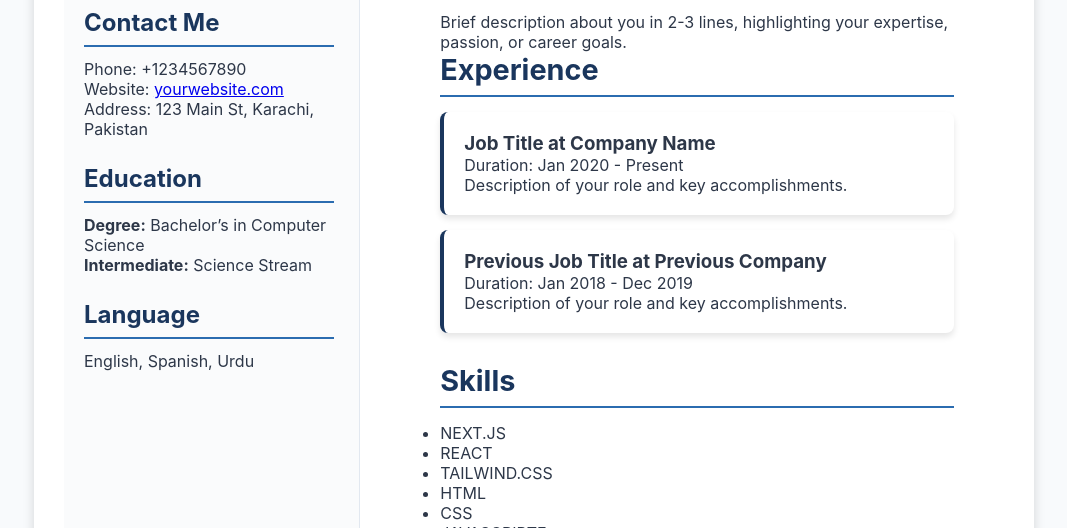
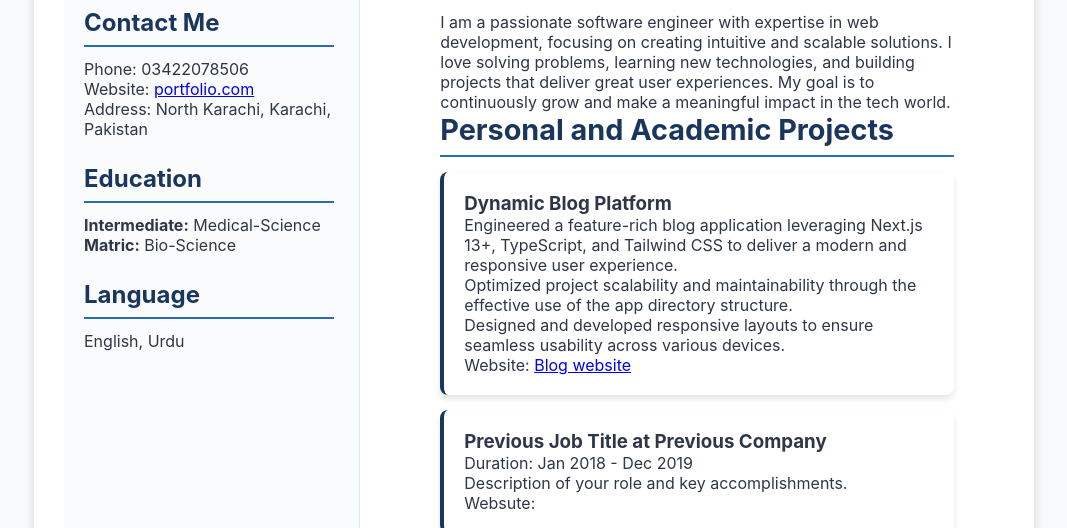
Before and after one commit to Areeba-irfan-Github-account/milestone-hackathon-1-2, a plain HTML site: page index.html in a window 1280 px wide. Shown: the part 272-800 px from the top of the page, without its empty margins (106-1173 px from the left). Drawn offline with Linux system fonts and the light colour scheme.

Commit message:
Update index.html

```diff
--- a/index.html
+++ b/index.html
@@ -4,7 +4,7 @@
 <head>
     <meta charset="UTF-8">
     <meta name="viewport" content="width=device-width, initial-scale=1.0">
-    <title>Professional Resume</title>
+    <title>Professional Static Resume</title>
     <link rel="stylesheet" href="index.css">
 </head>
 
@@ -14,30 +14,30 @@
         <div class="left-column">
             <!-- Image Section -->
             <div class="image-container">
-                <img src="/profile.jpg" alt="Your Name">
+                <img src="/profile.jpg" alt="areeba irfan">
             </div>
 
             <!-- Contact Me Section -->
             <div class="section">
                 <h2>Contact Me</h2>
                 <div class="contact-me">
-                    <p>Phone: +1234567890</p>
-                    <p>Website: <a href="https://yourwebsite.com" target="_blank">yourwebsite.com</a></p>
-                    <p>Address: 123 Main St, Karachi, Pakistan</p>
+                    <p>Phone: 03422078506</p>
+                    <p>Website: <a href="https://my-portfolio-en6z7yssn-areebas-projects-c78f17cd.vercel.app/" target="_blank">portfolio.com</a></p>
+                    <p>Address: North Karachi, Karachi, Pakistan</p>
                 </div>
             </div>
 
             <!-- Education Section -->
             <div class="section education">
                 <h2>Education</h2>
-                <p><strong>Degree:</strong> Bachelor’s in Computer Science</p>
-                <p><strong>Intermediate:</strong> Science Stream</p>
+                <p><strong>Intermediate:</strong> Medical-Science </p>
+                <p><strong>Matric:</strong> Bio-Science</p>
             </div>
 
             <!-- Language Section -->
             <div class="section language">
                 <h2>Language</h2>
-                <p>English, Spanish, Urdu</p>
+                <p>English, Urdu</p>
             </div>
         </div>
 
@@ -50,21 +50,24 @@
             </div>
             <div class="header">
                 <h2>About Me</h2>
-                <p>Brief description about you in 2-3 lines, highlighting your expertise, passion, or career goals.</p>
+                <p>I am a passionate software engineer with expertise in web development, focusing on creating intuitive and scalable solutions. I love solving problems, learning new technologies, and building projects that deliver great user experiences. My goal is to continuously grow and make a meaningful impact in the tech world.</p>
             </div>
 
             <!-- Experience Section -->
             <div class="section experience">
-                <h2>Experience</h2>
+                <h2>Personal and Academic Projects</h2>
                 <div class="job">
-                    <h3>Job Title at Company Name</h3>
-                    <p>Duration: Jan 2020 - Present</p>
-                    <p>Description of your role and key accomplishments.</p>
+                    <h3>Dynamic Blog Platform</h3>
+                    <p>Engineered a feature-rich blog application leveraging Next.js 13+, TypeScript, and Tailwind CSS to deliver a modern and responsive user experience.</p>
+                    <p>Optimized project scalability and maintainability through the effective use of the app directory structure.</p>
+                    <p>Designed and developed responsive layouts to ensure seamless usability across various devices.</p>
+                    <p>Website: <a href="https://blog-website-by-areeba.vercel.app/" target="_blank">Blog website</a></p>
                 </div>
                 <div class="job">
                     <h3>Previous Job Title at Previous Company</h3>
                     <p>Duration: Jan 2018 - Dec 2019</p>
                     <p>Description of your role and key accomplishments.</p>
+                    <p>Websute: <a href></a></p>
                 </div>
             </div>
 
```
